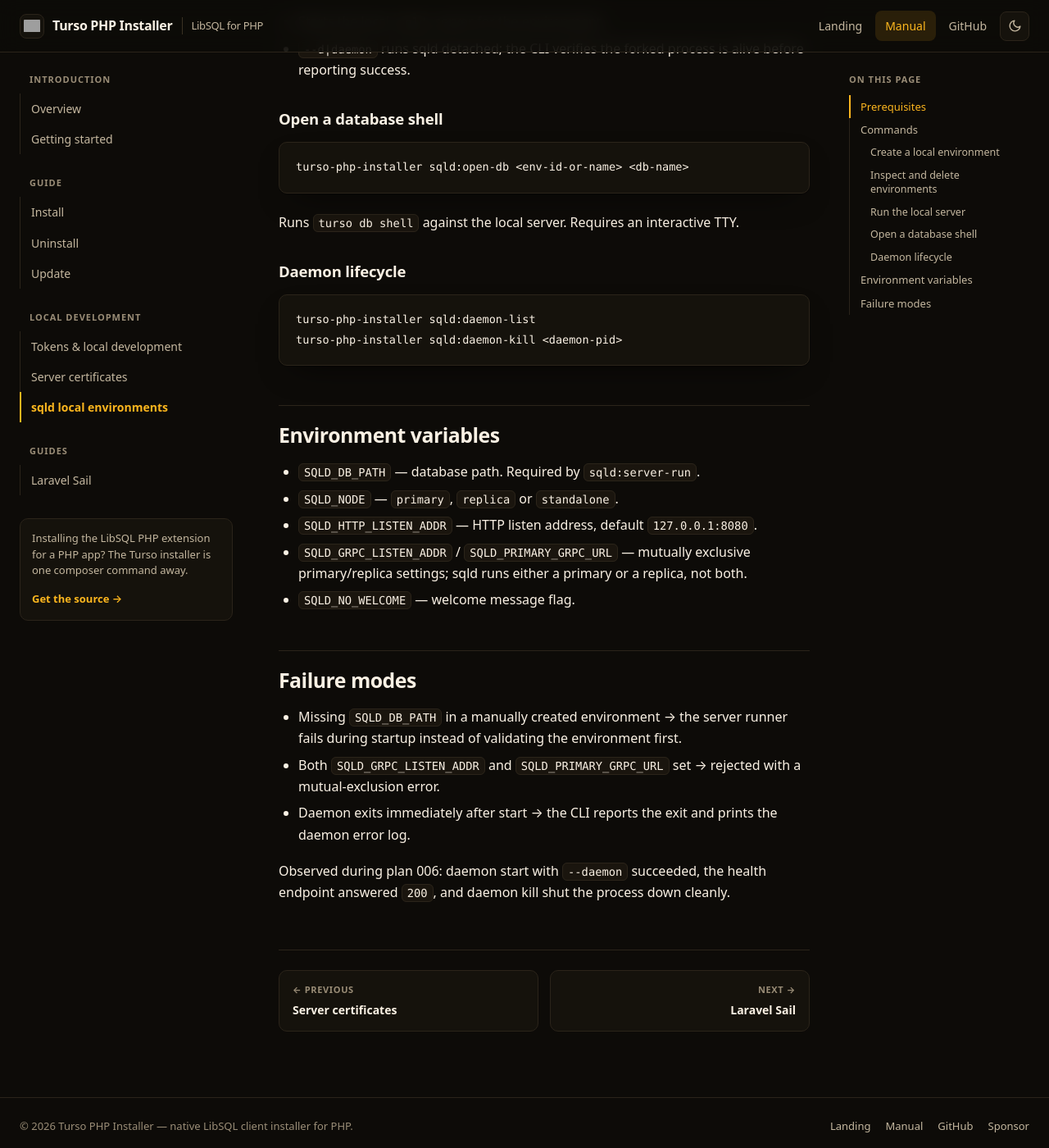
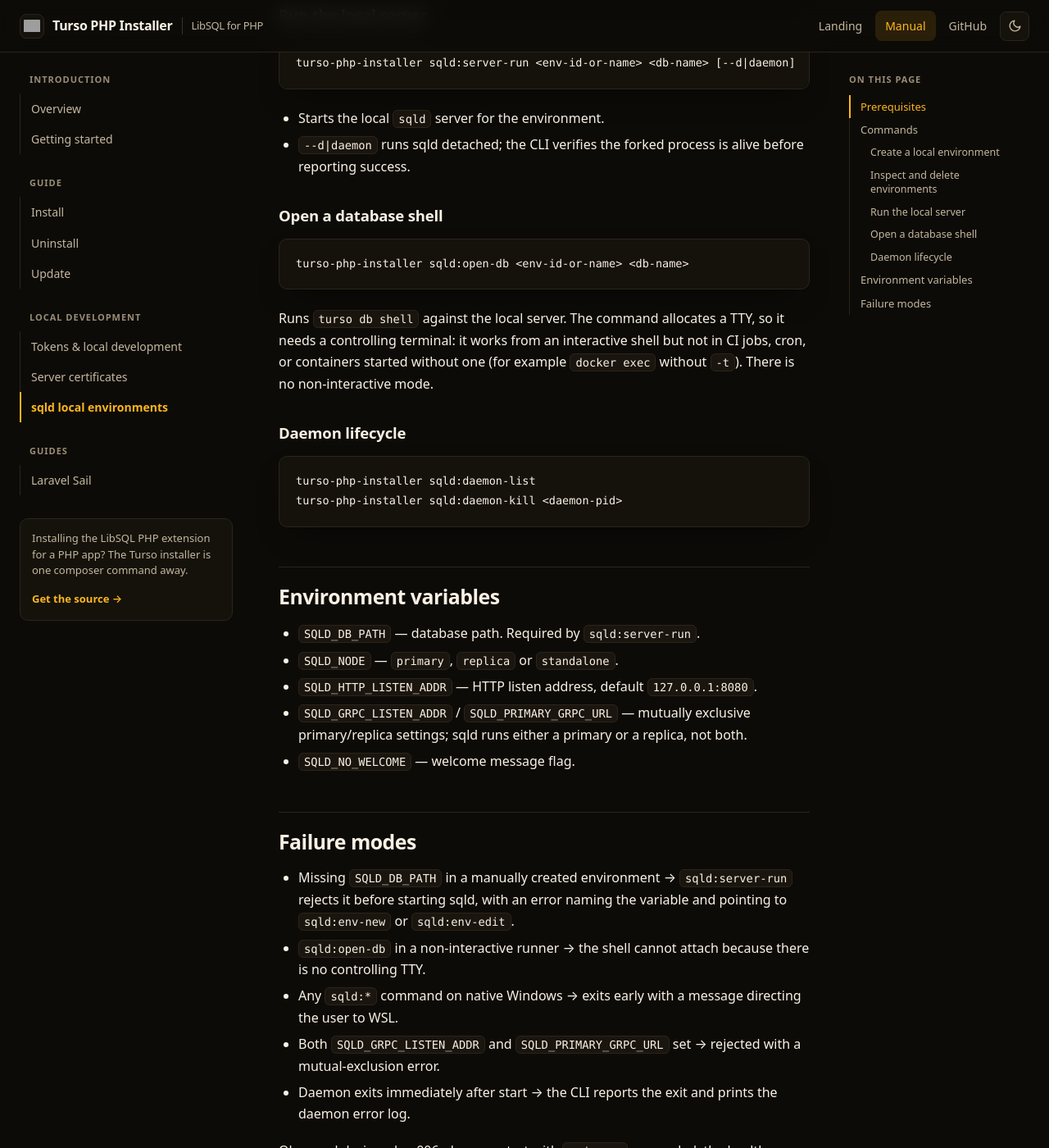
Before and after one commit to darkterminal/turso-php-installer, a Jekyll site: the page built from docs/user-manual/sqld.md, in a window 1280 px wide and 1400 px high, scrolled down 1407 px. Shown: the whole window at 82% size. Built offline with Jekyll 4.4.1, drawn with Linux system fonts in a browser that asks for light colours; some of the changed text lies outside the part shown; grey boxes are pictures that could not be loaded.

Commit message:
Docs sqld — align TTY, SQLD_DB_PATH and Windows notes
Closes #52 — clarify open-db TTY requirement, update SQLD_DB_PATH failure mode after #39, document native Windows/WSL limit. Docs only; no release created.

````diff
--- a/docs/user-manual/sqld.md
+++ b/docs/user-manual/sqld.md
@@ -12,6 +12,8 @@ The `sqld:*` namespace manages local database environments and the `sqld` daemon
 - The stable libSQL PHP extension installed for the running PHP version.
 - The `sqld` and `turso` binaries on `PATH` for daemon and shell commands.
 - A database token created via `token:create` before an environment can reference a database.
+- A controlling terminal for `sqld:open-db`; the command allocates a TTY and has no non-interactive mode.
+- Linux or macOS, or Windows through WSL. The `sqld:*` commands do not run on native Windows.
 
 ## Commands
 
@@ -51,7 +53,7 @@ turso-php-installer sqld:server-run <env-id-or-name> <db-name> [--d|daemon]
 turso-php-installer sqld:open-db <env-id-or-name> <db-name>
 ```
 
-Runs `turso db shell` against the local server. Requires an interactive TTY.
+Runs `turso db shell` against the local server. The command allocates a TTY, so it needs a controlling terminal: it works from an interactive shell but not in CI jobs, cron, or containers started without one (for example `docker exec` without `-t`). There is no non-interactive mode.
 
 ### Daemon lifecycle
 
@@ -70,7 +72,9 @@ turso-php-installer sqld:daemon-kill <daemon-pid>
 
 ## Failure modes
 
-- Missing `SQLD_DB_PATH` in a manually created environment → the server runner fails during startup instead of validating the environment first.
+- Missing `SQLD_DB_PATH` in a manually created environment → `sqld:server-run` rejects it before starting sqld, with an error naming the variable and pointing to `sqld:env-new` or `sqld:env-edit`.
+- `sqld:open-db` in a non-interactive runner → the shell cannot attach because there is no controlling TTY.
+- Any `sqld:*` command on native Windows → exits early with a message directing the user to WSL.
 - Both `SQLD_GRPC_LISTEN_ADDR` and `SQLD_PRIMARY_GRPC_URL` set → rejected with a mutual-exclusion error.
 - Daemon exits immediately after start → the CLI reports the exit and prints the daemon error log.
 
````
